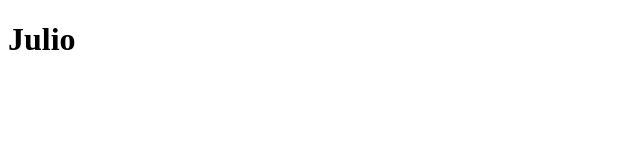
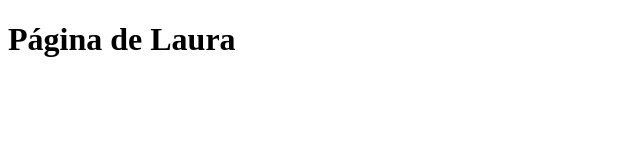
Before and after one commit to juliomartinezpascual/herramientasiii, a plain HTML site: page Laura.html in a window 1280 px wide. Shown: the whole page, without its empty margins (0-640 px from the left). Drawn offline with Linux system fonts and the light colour scheme.

Commit message:
:sparkles: pagina de Laura

```diff
--- a/index.html
+++ b/Laura.html
@@ -3,9 +3,9 @@
 <head>
     <meta charset="UTF-8">
     <meta name="viewport" content="width=device-width, initial-scale=1.0">
-    <title>Document</title>
+    <title>Laura</title>
 </head>
 <body>
-    <h1>Julio</h1>
+    <h1>Página de Laura</h1>
 </body>
 </html>
```
